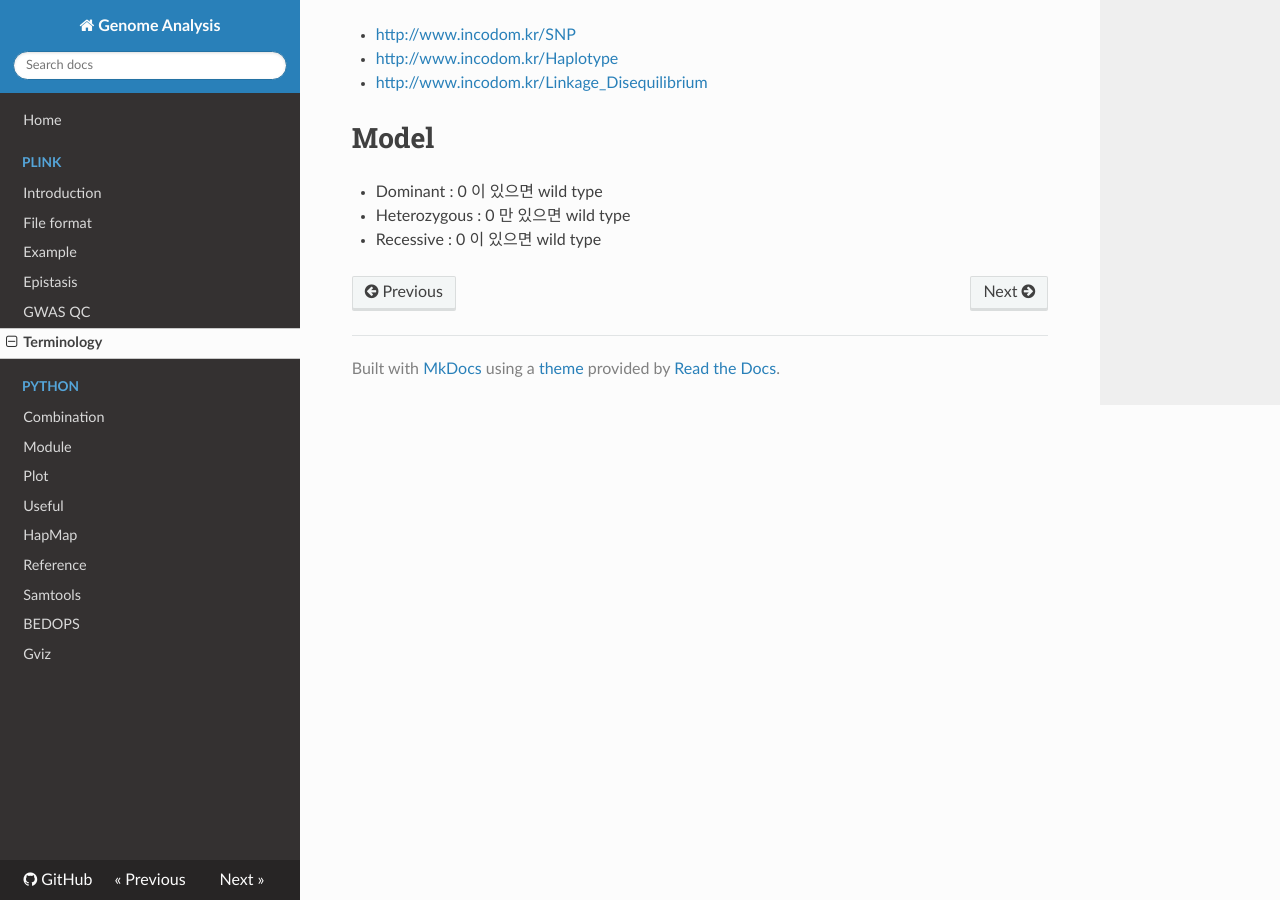
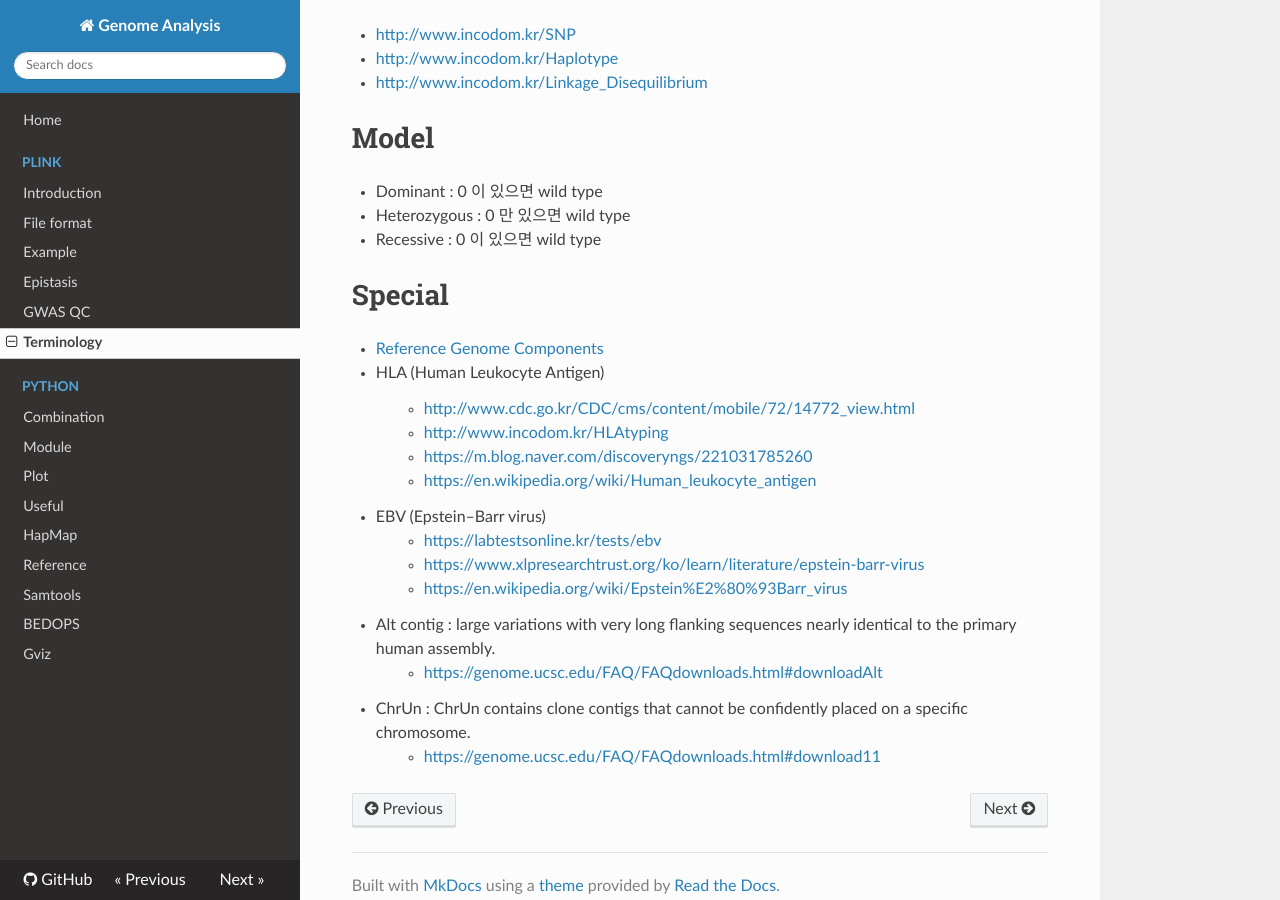
Before and after one commit to WonyoungCho/plink, an MkDocs documentation site: the page built from docs/terminology.md, in a window 1280 px wide and 900 px high, scrolled down 533 px. Built offline with MkDocs 1.6.1, drawn with Linux system fonts in a browser that asks for light colours; nearby versions of some CDN libraries; old or Windows-style settings are respelled for this version of MkDocs.

Commit message:
Update terminology.md

```diff
--- a/docs/terminology.md
+++ b/docs/terminology.md
@@ -25,3 +25,20 @@
 - Dominant : 0 이 있으면 wild type
 - Heterozygous : 0 만 있으면 wild type
 - Recessive : 0 이 있으면 wild type
+
+# Special
+- [Reference Genome Components](https://software.broadinstitute.org/gatk/documentation/article?id=7857)
+
+- HLA (Human Leukocyte Antigen)
+> - <http://www.cdc.go.kr/CDC/cms/content/mobile/72/14772_view.html>
+> - <http://www.incodom.kr/HLAtyping>
+> - <https://m.blog.naver.com/discoveryngs/221031785260>
+> - <https://en.wikipedia.org/wiki/Human_leukocyte_antigen>
+- EBV (Epstein–Barr virus)
+> - <https://labtestsonline.kr/tests/ebv>
+> - <https://www.xlpresearchtrust.org/ko/learn/literature/epstein-barr-virus>
+> - <https://en.wikipedia.org/wiki/Epstein%E2%80%93Barr_virus>
+- Alt contig : large variations with very long flanking sequences nearly identical to the primary human assembly.
+> - <https://genome.ucsc.edu/FAQ/FAQdownloads.html#downloadAlt>
+- ChrUn : ChrUn contains clone contigs that cannot be confidently placed on a specific chromosome.
+> - <https://genome.ucsc.edu/FAQ/FAQdownloads.html#download11>
```
